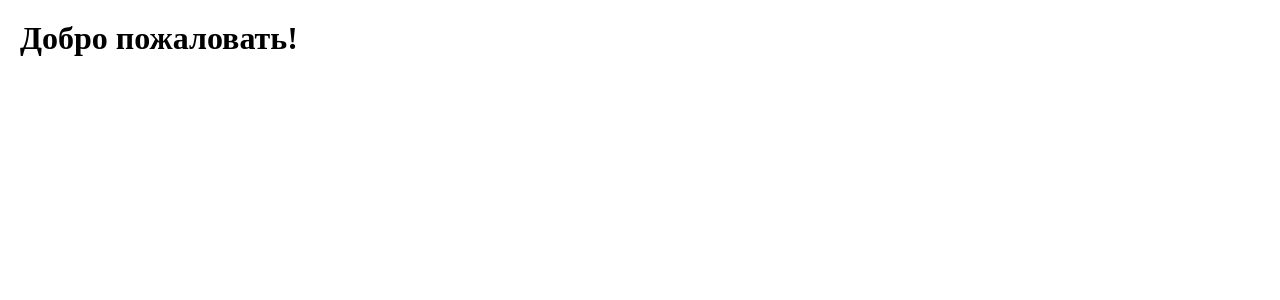
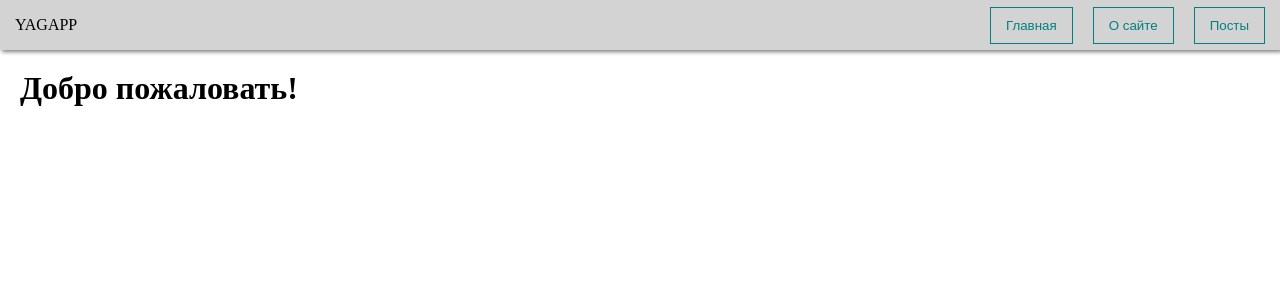
Before and after one commit to Gapotchenko-Yakov/vue3-course, a Vue app: page / in a window 1280 px wide. Shown: the top 300 px of the page. Built offline with nearby package versions, Linux system fonts and the light colour scheme.

Commit message:
feat(navbar): add navbar

```diff
--- a/src/App.vue
+++ b/src/App.vue
@@ -1,11 +1,16 @@
 <template>
+    <navbar />
     <div class="app">
         <router-view></router-view>
     </div>
 </template>
 <script>
+import Navbar from '@/components/Navbar.vue';
+
 export default {
-
+    components:{
+        Navbar,
+    }
 }
 </script>
 <style>
--- /dev/null
+++ b/src/components/Navbar.vue
@@ -0,0 +1,31 @@
+<template>
+    <nav class="navbar">
+        <div @click="$router.push('/')">YAGAPP</div>
+        <div class="navbar__btns">
+            <my-button @click="$router.push('/')" class="navbar__btn">Главная</my-button>
+            <my-button @click="$router.push('/about')" class="navbar__btn">О сайте</my-button>
+            <my-button @click="$router.push('/posts')" class="navbar__btn">Посты</my-button>
+        </div>
+    </nav>
+</template>
+<script>
+export default {
+
+}
+</script>
+<style>
+    .navbar {
+        height: 50px;
+        background-color: lightgray;
+        box-shadow: 2px 2px 4px gray;
+        display: flex;
+        align-items: center;
+        padding: 0 15px;
+    }
+    .navbar__btns {
+        margin-left: auto;
+    }
+    .navbar__btn {
+        margin-left: 20px;
+    }
+</style>
```
